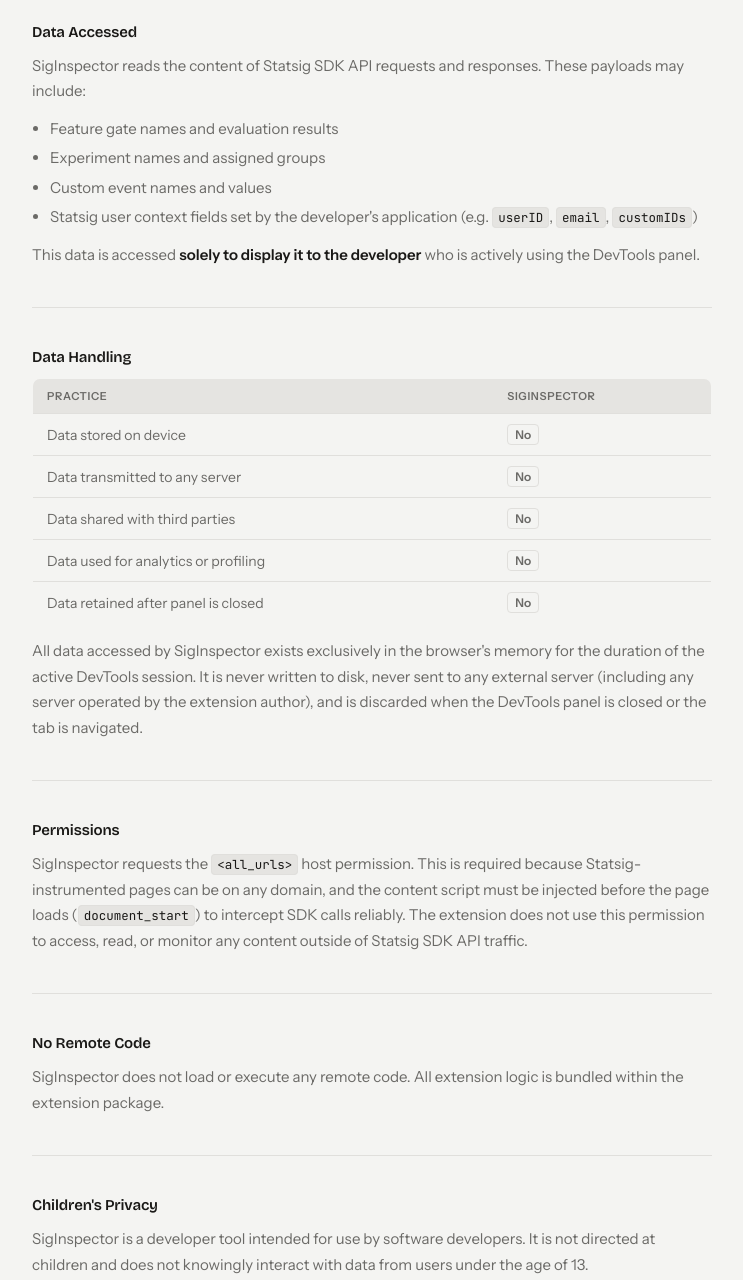
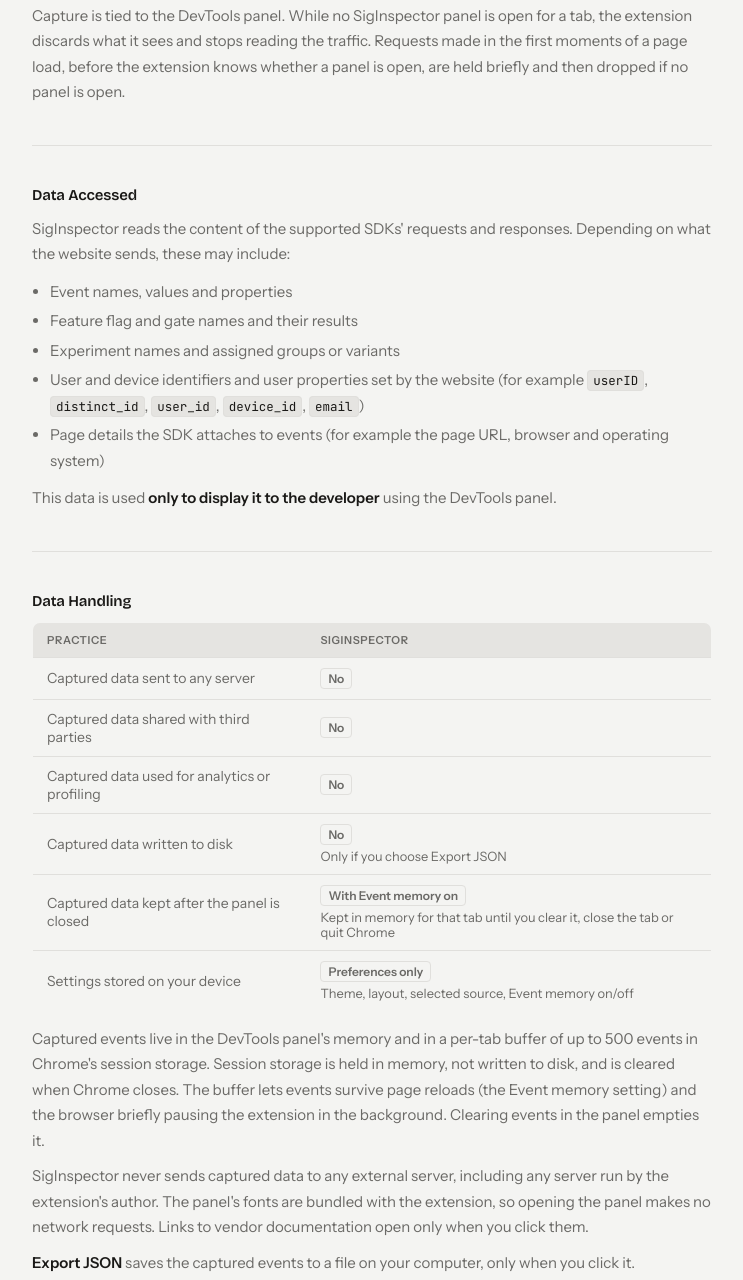
Before and after one commit to charlesboyle/applied-labs, a website: page siginspector/privacy.html in a window 1280 px wide. Shown: the part 706-1986 px from the top of the page, without its empty margins (268-1011 px from the left). Drawn offline with nearby package versions, Linux system fonts and the light colour scheme.

Commit message:
Updated privacy

```diff
--- a/siginspector/privacy.html
+++ b/siginspector/privacy.html
@@ -4,7 +4,7 @@
   <meta charset="UTF-8">
   <meta name="viewport" content="width=device-width, initial-scale=1.0">
   <title>Privacy Policy — SigInspector</title>
-  <meta name="description" content="SigInspector privacy policy. No data is stored, transmitted, or shared.">
+  <meta name="description" content="SigInspector privacy policy. Captured data stays in your browser: never transmitted, shared or sold.">
   <link rel="preconnect" href="https://fonts.googleapis.com">
   <link rel="preconnect" href="https://fonts.gstatic.com" crossorigin>
   <link href="https://fonts.googleapis.com/css2?family=Bricolage+Grotesque:opsz,wght@12..96,400;12..96,500;12..96,600;12..96,700&family=Instrument+Sans:wght@400;500;600&family=JetBrains+Mono:wght@400;500&display=swap" rel="stylesheet">
@@ -182,6 +182,21 @@
       border-radius: 4px;
       padding: 2px 7px;
     }
+    /* neutral variant for qualified answers */
+    .note-chip {
+      display: inline-flex;
+      align-items: center;
+      gap: 4px;
+      font-size: 12px;
+      font-weight: 600;
+      color: #6B6A67;
+      background: #F4F4F2;
+      border: 1px solid #E0DFDC;
+      border-radius: 4px;
+      padding: 2px 7px;
+    }
+    .note-chip { white-space: normal; text-align: left; }
+    .data-table td .cell-note { display: block; margin-top: 4px; font-weight: 400; color: var(--ink2, inherit); font-size: 0.92em; }
 
     /* ── Footer ── */
     footer {
@@ -226,37 +241,39 @@
 <main class="page">
   <header class="page-header">
     <h1>Privacy Policy</h1>
-    <p class="page-date">Last updated: February 2026</p>
+    <p class="page-date">Last updated: October 2026</p>
   </header>
 
   <div class="prose">
 
     <div class="prose-section">
       <h2>Overview</h2>
-      <p>SigInspector is a Chrome DevTools extension for developers. It intercepts and displays Statsig SDK network traffic (feature gate evaluations, experiment exposures, and custom events) directly inside the Chrome DevTools panel of the tab being inspected.</p>
-      <p style="margin-top:10px">This policy describes how SigInspector handles data encountered during its operation.</p>
+      <p>SigInspector is a Chrome DevTools extension for developers. It shows the analytics and experimentation traffic a web page sends (events, feature flag results and experiment exposures from the Statsig, Mixpanel, Amplitude and PostHog JavaScript SDKs) in a panel inside Chrome DevTools, for the tab being inspected.</p>
+      <p style="margin-top:10px">This policy describes how SigInspector handles the data it sees.</p>
     </div>
 
     <hr class="prose-divider">
 
     <div class="prose-section">
       <h2>What SigInspector Does</h2>
-      <p>SigInspector injects a content script into web pages to intercept outbound network calls made by the Statsig JavaScript SDK — specifically requests to known Statsig API endpoints (e.g. <code>statsigapi.net</code>, <code>featuregates.org</code>). The request and response payloads are decoded and displayed in the SigInspector DevTools panel.</p>
-      <p style="margin-top:10px">This interception is intentional and controlled by the developer: the extension only activates when the SigInspector panel is open in Chrome DevTools for that specific tab.</p>
+      <p>SigInspector adds a script to web pages that watches the page's outgoing network requests. It only looks at requests whose address and contents match one of the supported SDKs: requests to their API domains (for example <code>statsigapi.net</code>, <code>api-js.mixpanel.com</code>, <code>api2.amplitude.com</code>, <code>us.i.posthog.com</code>), and, for Mixpanel, Amplitude and PostHog, the same requests sent through a website's own domain. All other traffic passes through untouched and is not read.</p>
+      <p style="margin-top:10px">Matching requests and responses are decoded and shown in the SigInspector DevTools panel. SigInspector does not change, block or delay any request.</p>
+      <p style="margin-top:10px">Capture is tied to the DevTools panel. While no SigInspector panel is open for a tab, the extension discards what it sees and stops reading the traffic. Requests made in the first moments of a page load, before the extension knows whether a panel is open, are held briefly and then dropped if no panel is open.</p>
     </div>
 
     <hr class="prose-divider">
 
     <div class="prose-section">
       <h2>Data Accessed</h2>
-      <p>SigInspector reads the content of Statsig SDK API requests and responses. These payloads may include:</p>
+      <p>SigInspector reads the content of the supported SDKs' requests and responses. Depending on what the website sends, these may include:</p>
       <ul style="margin-top:12px">
-        <li>Feature gate names and evaluation results</li>
-        <li>Experiment names and assigned groups</li>
-        <li>Custom event names and values</li>
-        <li>Statsig user context fields set by the developer's application (e.g. <code>userID</code>, <code>email</code>, <code>customIDs</code>)</li>
+        <li>Event names, values and properties</li>
+        <li>Feature flag and gate names and their results</li>
+        <li>Experiment names and assigned groups or variants</li>
+        <li>User and device identifiers and user properties set by the website (for example <code>userID</code>, <code>distinct_id</code>, <code>user_id</code>, <code>device_id</code>, <code>email</code>)</li>
+        <li>Page details the SDK attaches to events (for example the page URL, browser and operating system)</li>
       </ul>
-      <p style="margin-top:12px">This data is accessed <strong>solely to display it to the developer</strong> who is actively using the DevTools panel.</p>
+      <p style="margin-top:12px">This data is used <strong>only to display it to the developer</strong> using the DevTools panel.</p>
     </div>
 
     <hr class="prose-divider">
@@ -271,42 +288,46 @@
           </tr>
         </thead>
         <tbody>
-          <tr><td>Data stored on device</td><td><span class="no-chip">No</span></td></tr>
-          <tr><td>Data transmitted to any server</td><td><span class="no-chip">No</span></td></tr>
-          <tr><td>Data shared with third parties</td><td><span class="no-chip">No</span></td></tr>
-          <tr><td>Data used for analytics or profiling</td><td><span class="no-chip">No</span></td></tr>
-          <tr><td>Data retained after panel is closed</td><td><span class="no-chip">No</span></td></tr>
+          <tr><td>Captured data sent to any server</td><td><span class="no-chip">No</span></td></tr>
+          <tr><td>Captured data shared with third parties</td><td><span class="no-chip">No</span></td></tr>
+          <tr><td>Captured data used for analytics or profiling</td><td><span class="no-chip">No</span></td></tr>
+          <tr><td>Captured data written to disk</td><td><span class="no-chip">No</span><span class="cell-note">Only if you choose Export JSON</span></td></tr>
+          <tr><td>Captured data kept after the panel is closed</td><td><span class="note-chip">With Event memory on</span><span class="cell-note">Kept in memory for that tab until you clear it, close the tab or quit Chrome</span></td></tr>
+          <tr><td>Settings stored on your device</td><td><span class="note-chip">Preferences only</span><span class="cell-note">Theme, layout, selected source, Event memory on/off</span></td></tr>
         </tbody>
       </table>
-      <p style="margin-top:14px">All data accessed by SigInspector exists exclusively in the browser's memory for the duration of the active DevTools session. It is never written to disk, never sent to any external server (including any server operated by the extension author), and is discarded when the DevTools panel is closed or the tab is navigated.</p>
+      <p style="margin-top:14px">Captured events live in the DevTools panel's memory and in a per-tab buffer of up to 500 events in Chrome's session storage. Session storage is held in memory, not written to disk, and is cleared when Chrome closes. The buffer lets events survive page reloads (the Event memory setting) and the browser briefly pausing the extension in the background. Clearing events in the panel empties it.</p>
+      <p style="margin-top:10px">SigInspector never sends captured data to any external server, including any server run by the extension's author. The panel's fonts are bundled with the extension, so opening the panel makes no network requests. Links to vendor documentation open only when you click them.</p>
+      <p style="margin-top:10px"><strong>Export JSON</strong> saves the captured events to a file on your computer, only when you click it.</p>
     </div>
 
     <hr class="prose-divider">
 
     <div class="prose-section">
       <h2>Permissions</h2>
-      <p>SigInspector requests the <code>&lt;all_urls&gt;</code> host permission. This is required because Statsig-instrumented pages can be on any domain, and the content script must be injected before the page loads (<code>document_start</code>) to intercept SDK calls reliably. The extension does not use this permission to access, read, or monitor any content outside of Statsig SDK API traffic.</p>
+      <p>SigInspector requests no browser API permissions and no host permissions.</p>
+      <p style="margin-top:10px">Its content scripts run on all sites. Websites send analytics from their own domains and often through their own servers, so the extension cannot know in advance which sites use these SDKs. The scripts start before the page's own code (<code>document_start</code>) and run in all frames so the first events and events from embedded frames are captured. They are used only to read the matching SDK traffic described above.</p>
     </div>
 
     <hr class="prose-divider">
 
     <div class="prose-section">
       <h2>No Remote Code</h2>
-      <p>SigInspector does not load or execute any remote code. All extension logic is bundled within the extension package.</p>
+      <p>SigInspector does not load or run any remote code. All extension code and assets are included in the extension package.</p>
     </div>
 
     <hr class="prose-divider">
 
     <div class="prose-section">
       <h2>Children's Privacy</h2>
-      <p>SigInspector is a developer tool intended for use by software developers. It is not directed at children and does not knowingly interact with data from users under the age of 13.</p>
+      <p>SigInspector is a developer tool for software developers. It is not directed at children and does not knowingly handle data from users under the age of 13.</p>
     </div>
 
     <hr class="prose-divider">
 
     <div class="prose-section">
       <h2>Changes to This Policy</h2>
-      <p>If this policy changes, the updated version will be committed to this repository with a revised "Last updated" date above.</p>
+      <p>When this policy changes, the updated version is published at this address with a new "Last updated" date.</p>
     </div>
 
     <hr class="prose-divider">
```
